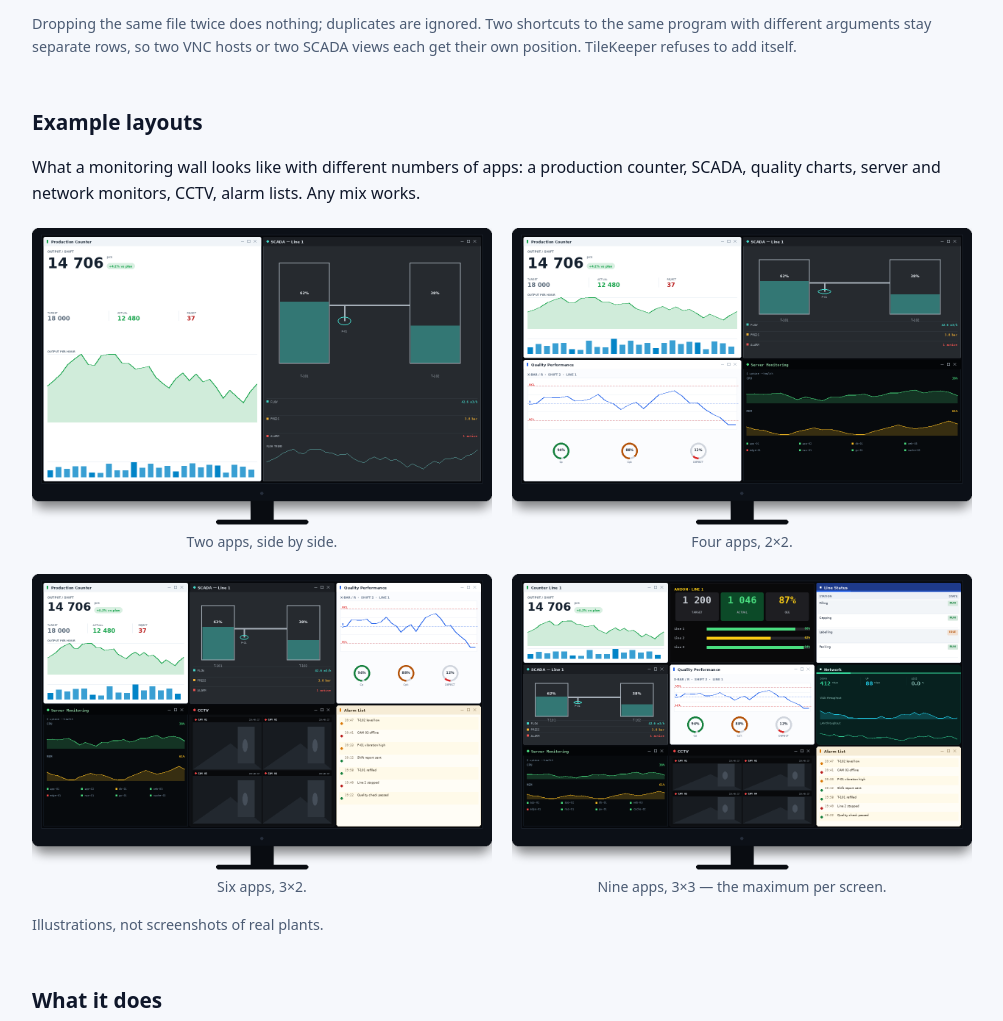
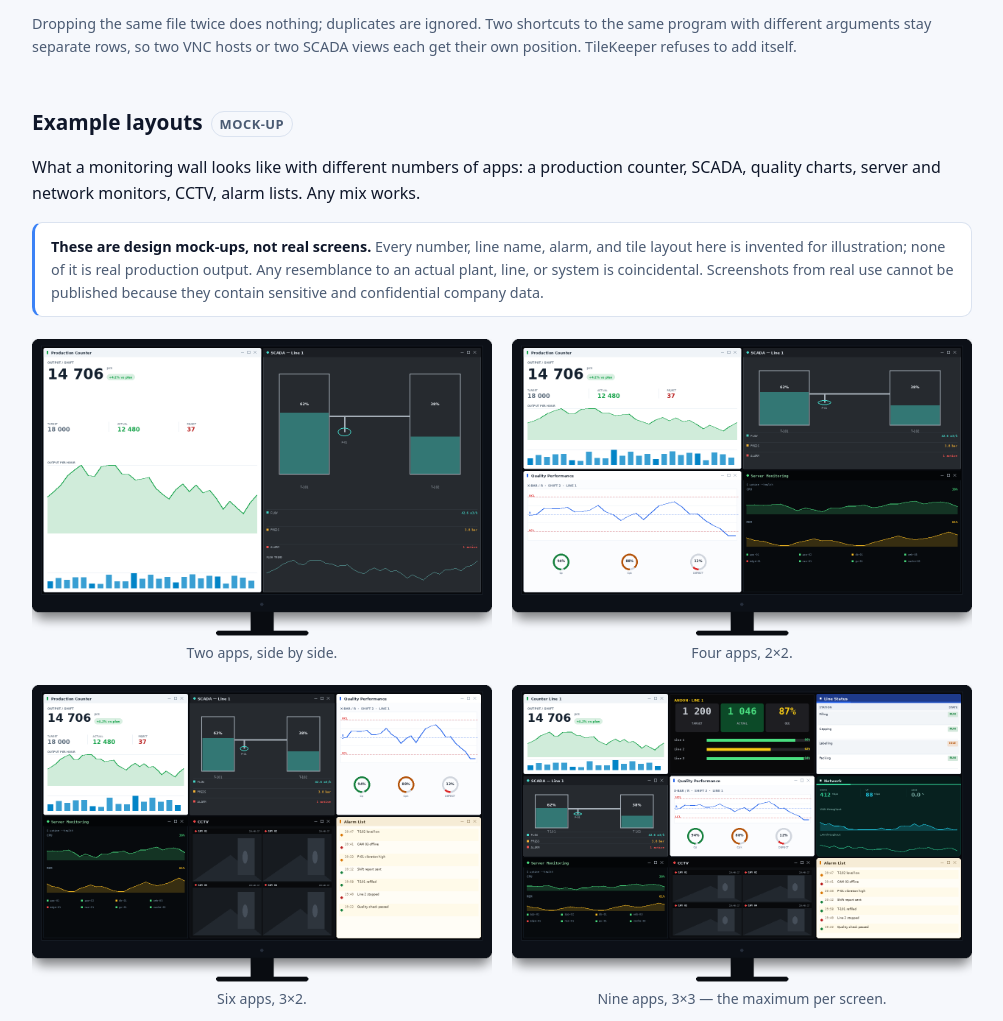
Before and after one commit to ASQAL90/TileKeeper, a plain HTML site: page site/index.html in a window 1280 px wide. Shown: the part 3527-4548 px from the top of the page, without its empty margins (138-1141 px from the left). Drawn offline with Linux system fonts and the light colour scheme.

Commit message:
Beri keterangan bahwa gambar tata letak adalah mock desain

```diff
--- a/site/index.html
+++ b/site/index.html
@@ -35,6 +35,9 @@
   .mocks figure { margin: 0; }
   .mocks img { width: 100%; display: block; }
   .mocks figcaption { margin-top: 4px; color: var(--muted); font-size: .88rem; text-align: center; }
+  .notice { margin: 0 0 18px; padding: 12px 16px; border: 1px solid var(--border); border-left: 3px solid var(--accent); border-radius: 10px; background: var(--card); color: var(--muted); font-size: .9rem; }
+  .notice strong { color: var(--fg); }
+  .tag { display: inline-block; vertical-align: middle; margin-left: 8px; padding: 2px 8px; border-radius: 999px; border: 1px solid var(--border); color: var(--muted); font-size: .62em; font-weight: 600; letter-spacing: .04em; text-transform: uppercase; }
   section { margin-top: 48px; }
   h2 { font-size: 1.3rem; margin: 0 0 12px; }
   ul { padding-left: 1.2rem; color: var(--muted); }
@@ -91,15 +94,17 @@
   </section>
 
   <section>
-    <h2>Example layouts</h2>
+    <h2>Example layouts<span class="tag">mock-up</span></h2>
     <p>What a monitoring wall looks like with different numbers of apps: a production counter, SCADA, quality charts, server and network monitors, CCTV, alarm lists. Any mix works.</p>
+    <div class="notice">
+      <strong>These are design mock-ups, not real screens.</strong> Every number, line name, alarm, and tile layout here is invented for illustration; none of it is real production output. Any resemblance to an actual plant, line, or system is coincidental. Screenshots from real use cannot be published because they contain sensitive and confidential company data.
+    </div>
     <div class="mocks">
       <figure><img src="mock-2-apps.png" alt="Mockup: two apps side by side"><figcaption>Two apps, side by side.</figcaption></figure>
       <figure><img src="mock-4-apps.png" alt="Mockup: four apps in a 2 by 2 grid"><figcaption>Four apps, 2&times;2.</figcaption></figure>
       <figure><img src="mock-6-apps.png" alt="Mockup: six apps in a 3 by 2 grid"><figcaption>Six apps, 3&times;2.</figcaption></figure>
       <figure><img src="mock-9-apps.png" alt="Mockup: nine apps in a 3 by 3 grid"><figcaption>Nine apps, 3&times;3 &mdash; the maximum per screen.</figcaption></figure>
     </div>
-    <p class="fine">Illustrations, not screenshots of real plants.</p>
   </section>
 
   <section>
```
Also changed, not shown: 1 other file.
